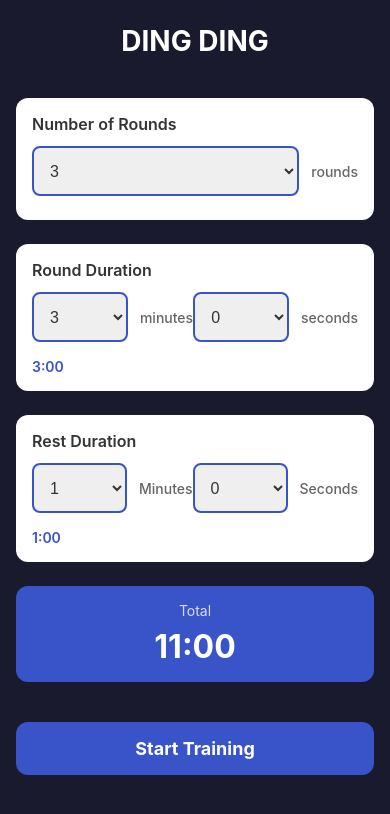
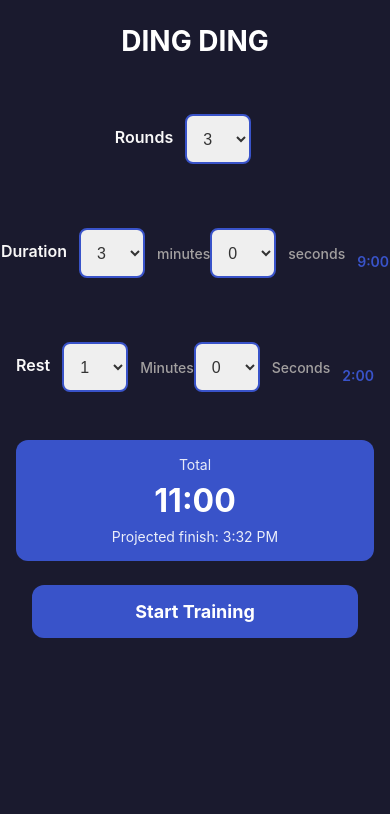
Before and after one commit to 12C0DE/Dingding, a React Native app: screen / in a window 390 px wide. Shown: the top 814 px of the page. Built offline with nearby package versions, Linux system fonts and the light colour scheme.

Commit message:
added projected finish time

```diff
--- a/src/screens/SetupPage.tsx
+++ b/src/screens/SetupPage.tsx
@@ -1,4 +1,4 @@
-import React, { useState } from 'react';
+import React, { useEffect, useState } from "react";
 import {
   View,
   Text,
@@ -6,9 +6,9 @@ import {
   TouchableOpacity,
   ScrollView,
   TextInput,
-} from 'react-native';
-import { useBoxingTimer } from '../context/BoxingTimerContext';
-import { Picker } from '@react-native-picker/picker';
+} from "react-native";
+import { useBoxingTimer } from "../context/BoxingTimerContext";
+import { Picker } from "@react-native-picker/picker";
 
 interface SetupPageProps {
   onNavigateToTimer: () => void;
@@ -17,17 +17,45 @@ interface SetupPageProps {
 export const SetupPage: React.FC<SetupPageProps> = ({ onNavigateToTimer }) => {
   const { settings, updateSettings } = useBoxingTimer();
   const [rounds, setRounds] = useState(settings.rounds.toString());
-  const [roundMinutes, setRoundMinutes] = useState(Math.floor(settings.roundDuration / 60).toString());
-  const [roundSeconds, setRoundSeconds] = useState((settings.roundDuration % 60).toString());
-  const [ restMinutes, setRestMinutes ] = useState( (settings.restDuration / 60).toString() );
-  const [ restSeconds, setRestSeconds ] = useState( (settings.restDuration % 60).toString() );
-  // const [restDuration, setRestDuration] = useState((settings.restDuration / 60).toString());
+  const [roundMinutes, setRoundMinutes] = useState(
+    Math.floor(settings.roundDuration / 60).toString()
+  );
+  const [roundSeconds, setRoundSeconds] = useState(
+    (settings.roundDuration % 60).toString()
+  );
+  const [restMinutes, setRestMinutes] = useState(
+    (settings.restDuration / 60).toString()
+  );
+  const [restSeconds, setRestSeconds] = useState(
+    (settings.restDuration % 60).toString()
+  );
+  const getRoundDurationSeconds = () => {
+    return (parseInt(roundMinutes) || 0) * 60 + (parseInt(roundSeconds) || 0);
+  };
+  const getRestDurationSeconds = () => {
+    return (parseInt(restMinutes) || 0) * 60 + (parseInt(restSeconds) || 0);
+  };
+  const [now, setNow] = useState(new Date());
+
+  useEffect(() => {
+    const id = setInterval(() => setNow(new Date()), 60000); // refresh every minute
+    return () => clearInterval(id);
+  }, []);
+
+  const totalSeconds =
+    (parseInt(rounds) || 3) * getRoundDurationSeconds() +
+    ((parseInt(rounds) || 3) - 1) * getRestDurationSeconds();
+
+  const projected = new Date(now.getTime() + totalSeconds * 1000);
+  const projectedStr = projected.toLocaleTimeString([], {
+    hour: "numeric",
+    minute: "2-digit",
+  });
 
   const handleStartTimer = () => {
     const parsedRounds = parseInt(rounds) || 3;
     const parsedRoundDurationSeconds = getRoundDurationSeconds() || 180; // default 3 minutes
-    // const parsedRestDuration = parseInt(restDuration) || 1;
-    const parsedRestDuration = getRestDurationSeconds() || 60;
+    const parsedRestDuration = getRestDurationSeconds() || 30;
 
     updateSettings({
       rounds: Math.max(1, parsedRounds),
@@ -41,15 +69,7 @@ export const SetupPage: React.FC<SetupPageProps> = ({ onNavigateToTimer }) => {
   const formatTime = (seconds: number): string => {
     const mins = Math.floor(seconds / 60);
     const secs = seconds % 60;
-    return `${mins}:${secs.toString().padStart(2, '0')}`;
-  };
-
-  const getRoundDurationSeconds = () => {
-    return (parseInt(roundMinutes) || 0) * 60 + (parseInt(roundSeconds) || 0);
-  };
-
-  const getRestDurationSeconds = () => {
-    return (parseInt(restMinutes) || 0) * 60 + (parseInt(restSeconds) || 0);
+    return `${mins}:${secs.toString().padStart(2, "0")}`;
   };
 
   const setRoundDurationTotal = (totalSeconds: number) => {
@@ -75,7 +95,8 @@ export const SetupPage: React.FC<SetupPageProps> = ({ onNavigateToTimer }) => {
       <View style={styles.content}>
         {/* Rounds Input */}
         <View style={styles.inputGroup}>
-          <Text style={styles.label}>Number of Rounds</Text>
+          <View style={styles.labelContainer}>
+            <Text style={styles.label}>Rounds</Text>
             <View style={styles.inputContainer}>
               <Picker
                 selectedValue={rounds}
@@ -83,16 +104,21 @@ export const SetupPage: React.FC<SetupPageProps> = ({ onNavigateToTimer }) => {
                 onValueChange={(itemValue) => setRounds(itemValue)}
               >
                 {Array.from({ length: 25 }, (_, i) => i + 1).map((num) => (
-                <Picker.Item key={num} label={num.toString()} value={num.toString()} />
+                  <Picker.Item
+                    key={num}
+                    label={num.toString()}
+                    value={num.toString()}
+                  />
                 ))}
               </Picker>
-            <Text style={styles.unit}>rounds</Text>
+            </View>
           </View>
         </View>
 
         {/* Round Duration Input */}
         <View style={styles.inputGroup}>
-          <Text style={styles.label}>Round Duration</Text>
+          <View style={styles.labelContainer}>
+            <Text style={styles.label}>Duration</Text>
             <View style={styles.inputContainer}>
               <Picker
                 selectedValue={roundMinutes}
@@ -104,7 +130,11 @@ export const SetupPage: React.FC<SetupPageProps> = ({ onNavigateToTimer }) => {
                 }}
               >
                 {Array.from({ length: 61 }, (_, i) => i).map((num) => (
-                <Picker.Item key={num} label={num.toString()} value={num.toString()} />
+                  <Picker.Item
+                    key={num}
+                    label={num.toString()}
+                    value={num.toString()}
+                  />
                 ))}
               </Picker>
               <Text style={styles.unit}>minutes</Text>
@@ -118,16 +148,24 @@ export const SetupPage: React.FC<SetupPageProps> = ({ onNavigateToTimer }) => {
                 }}
               >
                 {Array.from({ length: 60 }, (_, i) => i).map((num) => (
-                <Picker.Item key={num} label={num.toString()} value={num.toString()} />
+                  <Picker.Item
+                    key={num}
+                    label={num.toString()}
+                    value={num.toString()}
+                  />
                 ))}
               </Picker>
               <Text style={styles.unit}>seconds</Text>
             </View>
-          <Text style={styles.preview}>{formatTime(getRoundDurationSeconds())}</Text>
+            <Text style={styles.preview}>
+              {formatTime(getRoundDurationSeconds() * parseInt(rounds))}
+            </Text>
+          </View>
         </View>
         {/* Rest Duration Input */}
         <View style={styles.inputGroup}>
-          <Text style={styles.label}>Rest Duration</Text>
+          <View style={styles.labelContainer}>
+            <Text style={styles.label}>Rest</Text>
             <View style={styles.inputContainer}>
               <Picker
                 selectedValue={restMinutes}
@@ -139,18 +177,17 @@ export const SetupPage: React.FC<SetupPageProps> = ({ onNavigateToTimer }) => {
                 }}
               >
                 {Array.from({ length: 61 }, (_, i) => i).map((num) => (
-                <Picker.Item key={`rest_${num}`} label={num.toString()} value={num.toString()} />
+                  <Picker.Item
+                    key={`rest_${num}`}
+                    label={num.toString()}
+                    value={num.toString()}
+                  />
                 ))}
               </Picker>
               <Text style={styles.unit}>Minutes</Text>
               <Picker
                 selectedValue={restSeconds}
                 style={[styles.input, { height: 50 }]}
-            // onValueChange={(itemValue) => {
-            //   const minutes = parseInt(itemValue as string) || 0;
-            //     const seconds = parseInt(restSeconds) || 0;
-            //     setRestDurationTotal(minutes * 60 + seconds);
-            // }
                 onValueChange={(itemValue) => {
                   const seconds = parseInt(itemValue as string) || 0;
                   const minutes = parseInt(restMinutes) || 0;
@@ -158,12 +195,19 @@ export const SetupPage: React.FC<SetupPageProps> = ({ onNavigateToTimer }) => {
                 }}
               >
                 {Array.from({ length: 60 }, (_, i) => i).map((num) => (
-                <Picker.Item key={`rest_${num}`} label={num.toString()} value={num.toString()} />
+                  <Picker.Item
+                    key={`rest_${num}`}
+                    label={num.toString()}
+                    value={num.toString()}
+                  />
                 ))}
               </Picker>
               <Text style={styles.unit}>Seconds</Text>
             </View>
-          <Text style={styles.preview}>{formatTime(getRestDurationSeconds())}</Text>
+            <Text style={styles.preview}>
+              {formatTime((parseInt(rounds) - 1) * getRestDurationSeconds())}
+            </Text>
+          </View>
         </View>
 
         {/* Summary */}
@@ -171,15 +215,20 @@ export const SetupPage: React.FC<SetupPageProps> = ({ onNavigateToTimer }) => {
           {/* TODO: Remove the button styling. this should be a label */}
           <Text style={styles.summaryTitle}>Total</Text>
           <Text style={styles.summaryValue}>
-            {formatTime((parseInt(rounds) || 3) * getRoundDurationSeconds() + ((parseInt(rounds) || 3) - 1) * getRestDurationSeconds())}
-            {/* {formatTime(settings.rounds * settings.roundDuration + (settings.rounds - 1) * settings.restDuration)} */}
+            {formatTime(
+              (parseInt(rounds) || 3) * getRoundDurationSeconds() +
+                ((parseInt(rounds) || 3) - 1) * getRestDurationSeconds()
+            )}
           </Text>
-        </View>
+          <Text style={{ color: "rgba(255,255,255,0.9)", marginTop: 8 }}>
+            Projected finish: {projectedStr}
+          </Text>
         </View>
 
         <TouchableOpacity style={styles.button} onPress={handleStartTimer}>
           <Text style={styles.buttonText}>Start Training</Text>
         </TouchableOpacity>
+      </View>
     </ScrollView>
   );
 };
@@ -187,89 +236,97 @@ export const SetupPage: React.FC<SetupPageProps> = ({ onNavigateToTimer }) => {
 const styles = StyleSheet.create({
   container: {
     flex: 1,
-    backgroundColor: '#1a1a2e',
+    backgroundColor: "#1a1a2e",
   },
   header: {
     // backgroundColor: '#3953c9ff',
     paddingVertical: 24,
     paddingHorizontal: 16,
-    alignItems: 'center',
+    alignItems: "center",
   },
   title: {
     fontSize: 28,
-    fontWeight: 'bold',
-    color: '#fff',
+    fontWeight: "bold",
+    color: "#fff",
   },
   content: {
     padding: 16,
   },
   inputGroup: {
     marginBottom: 24,
-    backgroundColor: '#fff',
+    // backgroundColor: "#fff",
     borderRadius: 12,
     padding: 16,
   },
   label: {
     fontSize: 16,
-    fontWeight: '600',
-    color: '#333',
+    fontWeight: "600",
+    color: "#f9f8f8ff",
     marginBottom: 12,
   },
+  labelContainer: {
+    display: "flex",
+    flexDirection: "row",
+    justifyContent: "center",
+    alignItems: "center",
+  },
   inputContainer: {
-    flexDirection: 'row',
-    alignItems: 'center',
+    flexDirection: "row",
+    alignItems: "center",
+    // width: "10%",
     marginBottom: 8,
+    marginHorizontal: 12,
   },
   input: {
     flex: 1,
     borderWidth: 2,
-    borderColor: '#3953c9ff',
+    borderColor: "#3953c9ff",
     borderRadius: 8,
     paddingVertical: 10,
     paddingHorizontal: 12,
     fontSize: 16,
     marginRight: 12,
-    color: '#333',
+    color: "#333",
   },
   unit: {
     fontSize: 14,
-    color: '#666',
-    fontWeight: '500',
+    color: "#a3a0a0ff",
+    fontWeight: "500",
   },
   preview: {
     fontSize: 14,
-    color: '#3953c9ff',
-    fontWeight: '600',
+    color: "#3953c9ff",
+    fontWeight: "600",
     marginTop: 8,
   },
   summary: {
-    backgroundColor: '#3953c9ff',
+    backgroundColor: "#3953c9ff",
     borderRadius: 12,
     padding: 16,
-    alignItems: 'center',
+    alignItems: "center",
     marginBottom: 24,
   },
   summaryTitle: {
     fontSize: 14,
-    color: 'rgba(255, 255, 255, 0.8)',
+    color: "rgba(255, 255, 255, 0.88)",
     marginBottom: 8,
   },
   summaryValue: {
     fontSize: 32,
-    fontWeight: 'bold',
-    color: '#fff',
+    fontWeight: "bold",
+    color: "#fff",
   },
   button: {
     marginHorizontal: 16,
     marginBottom: 32,
-    backgroundColor: '#3953c9ff',
+    backgroundColor: "#3953c9ff",
     borderRadius: 12,
     paddingVertical: 16,
-    alignItems: 'center',
+    alignItems: "center",
   },
   buttonText: {
-    color: '#fff',
+    color: "#fff",
     fontSize: 18,
-    fontWeight: 'bold',
+    fontWeight: "bold",
   },
 });
```
Lines whose indentation alone changed are shown as unchanged.
